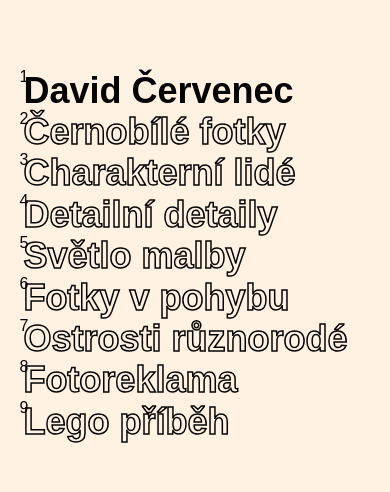
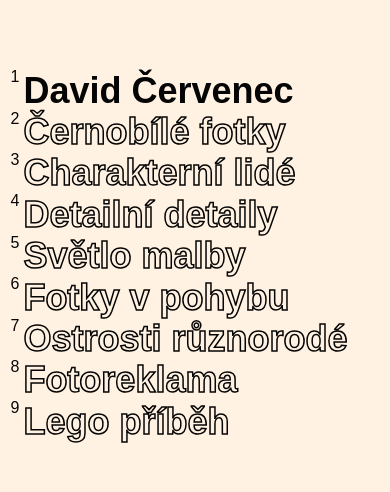
Before and after one commit to Ave0Dave/foto-web, a plain HTML site: page index.html in a window 390 px wide. Shown: the part 143-635 px from the top of the page. Drawn offline with Linux system fonts and the light colour scheme; a web font is replaced by a local one.

Commit message:
Change list spacing

```diff
--- a/css/base.css
+++ b/css/base.css
@@ -252,4 +252,8 @@ a:focus {
 	.visible {
 		opacity: 0;
 	}
+
+	.menu__item-link::before {
+		left: -0.5rem;
+	}
 }
```
